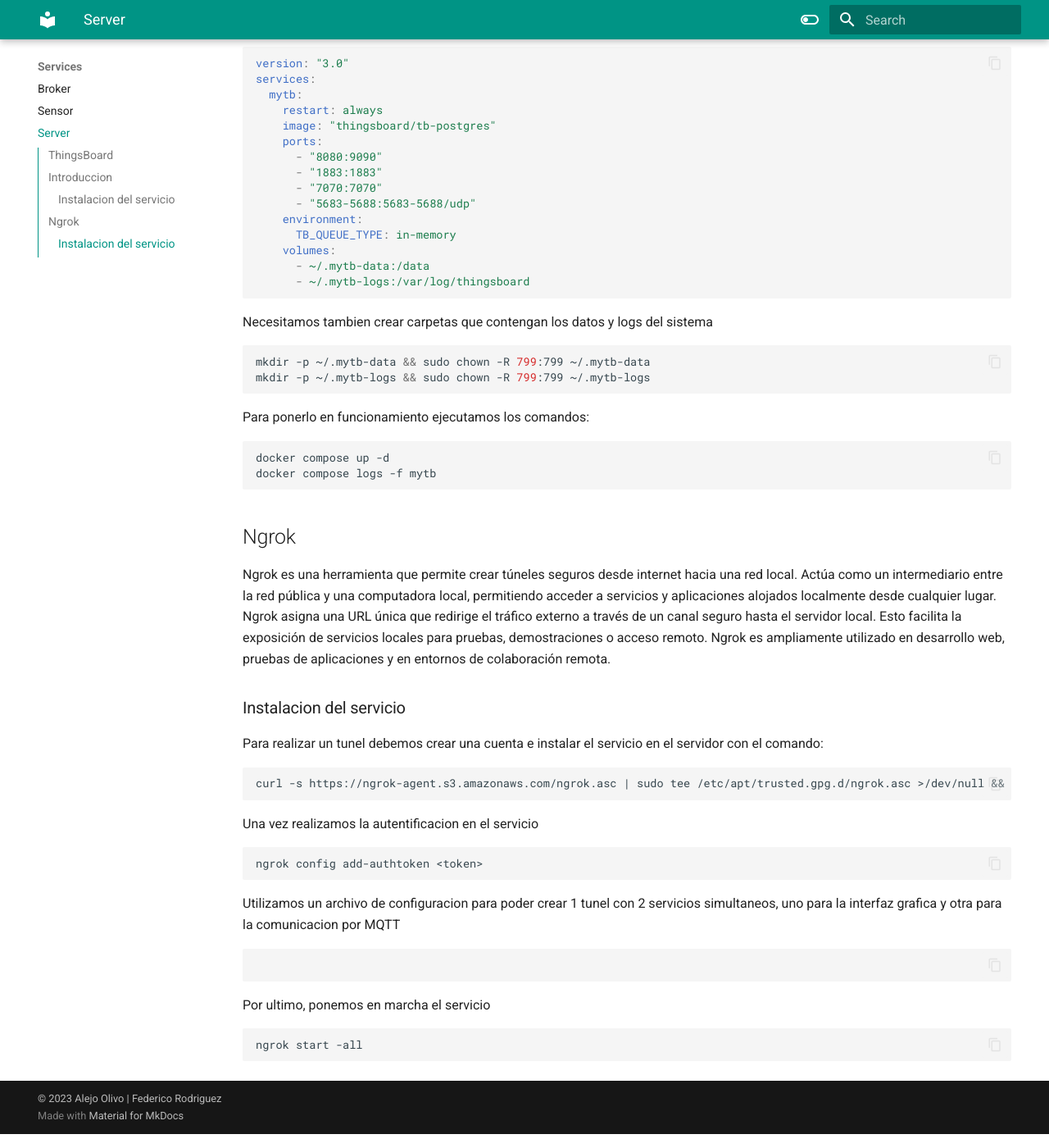
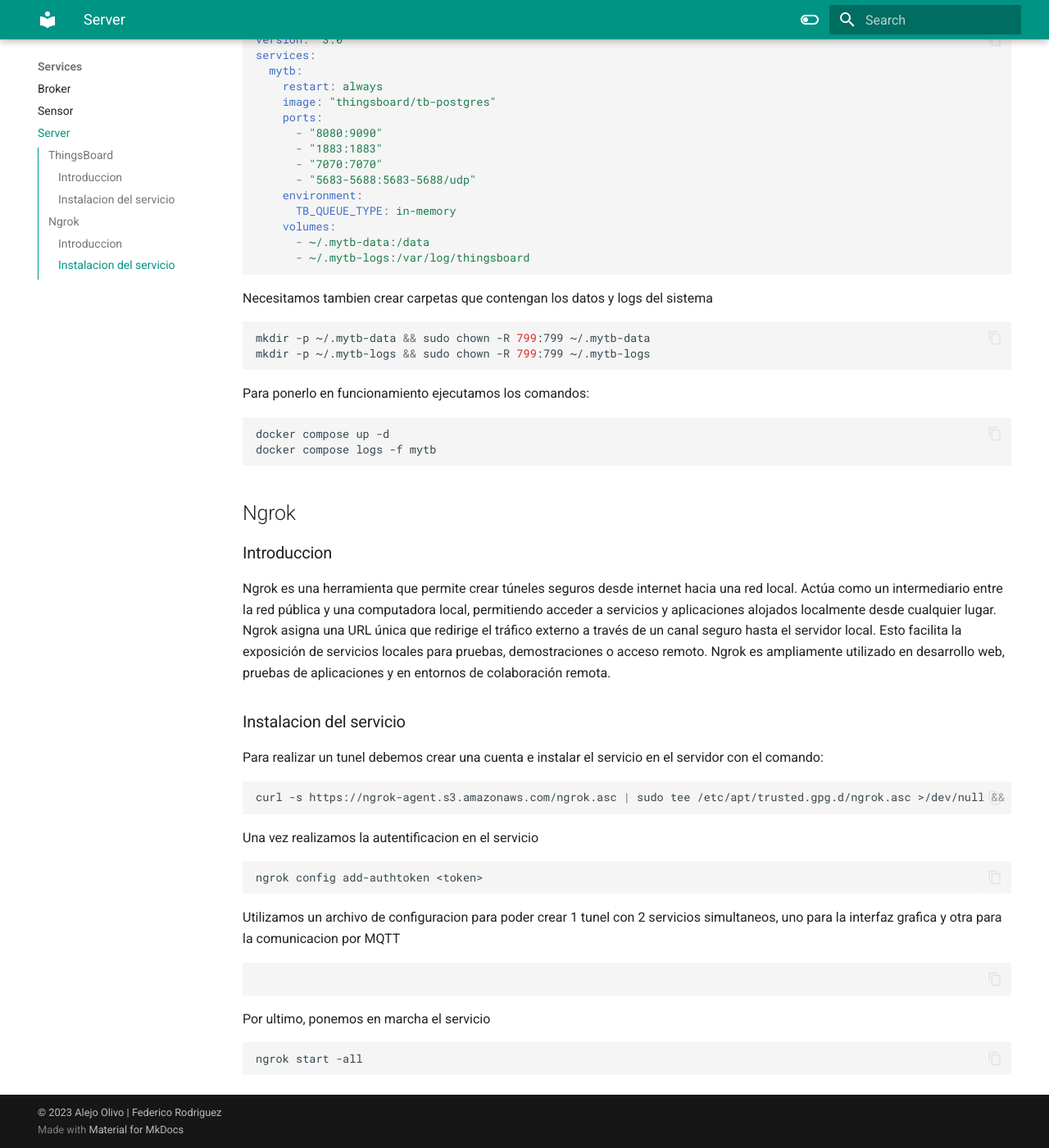
Before and after one commit to danunziata/tcpip_2023_TP, an MkDocs documentation site: the page built from docs/server.md, in a window 1280 px wide and 1400 px high, scrolled down 595 px. Shown: the whole window at 82% size. Built offline with MkDocs 1.6.1 and Material for MkDocs 9.7.7, drawn with Linux system fonts in a browser that asks for light colours.

Commit message:
Refreshing MkDocs

````diff
--- a/docs/server.md
+++ b/docs/server.md
@@ -1,6 +1,6 @@
 ## ThingsBoard
 
-## Introduccion
+### Introduccion
 
 ThingsBoard es una plataforma IoT de código abierto para la recolección, procesamiento, visualización y gestión de dispositivos. Permite la conectividad de dispositivos a través de protocolos estándar de IoT como MQTT, CoAP y HTTP, y admite implementaciones tanto en la nube como en local. ThingsBoard combina escalabilidad, tolerancia a fallos y rendimiento para que nunca pierdas tus datos.
 
@@ -42,28 +42,32 @@
 
 ## Ngrok
 
+### Introduccion
+
 Ngrok es una herramienta que permite crear túneles seguros desde internet hacia una red local. Actúa como un intermediario entre la red pública y una computadora local, permitiendo acceder a servicios y aplicaciones alojados localmente desde cualquier lugar. Ngrok asigna una URL única que redirige el tráfico externo a través de un canal seguro hasta el servidor local. Esto facilita la exposición de servicios locales para pruebas, demostraciones o acceso remoto. Ngrok es ampliamente utilizado en desarrollo web, pruebas de aplicaciones y en entornos de colaboración remota.
 
 ### Instalacion del servicio
 
 Para realizar un tunel debemos crear una cuenta e instalar el servicio en el servidor con el comando:
 
-```
+```sh
 curl -s https://ngrok-agent.s3.amazonaws.com/ngrok.asc | sudo tee /etc/apt/trusted.gpg.d/ngrok.asc >/dev/null && echo "deb https://ngrok-agent.s3.amazonaws.com buster main" | sudo tee /etc/apt/sources.list.d/ngrok.list && sudo apt update && sudo apt install ngrok
 ```
 
 Una vez realizamos la autentificacion en el servicio
-```
+
+```sh
 ngrok config add-authtoken <token>
 ```
 
 Utilizamos un archivo de configuracion para poder crear 1 tunel con 2 servicios simultaneos, uno para la interfaz grafica y otra para la comunicacion por MQTT
+
 ```
 
 ```
 
 Por ultimo, ponemos en marcha el servicio
 
-```
+```sh
 ngrok start -all
 ```
````
